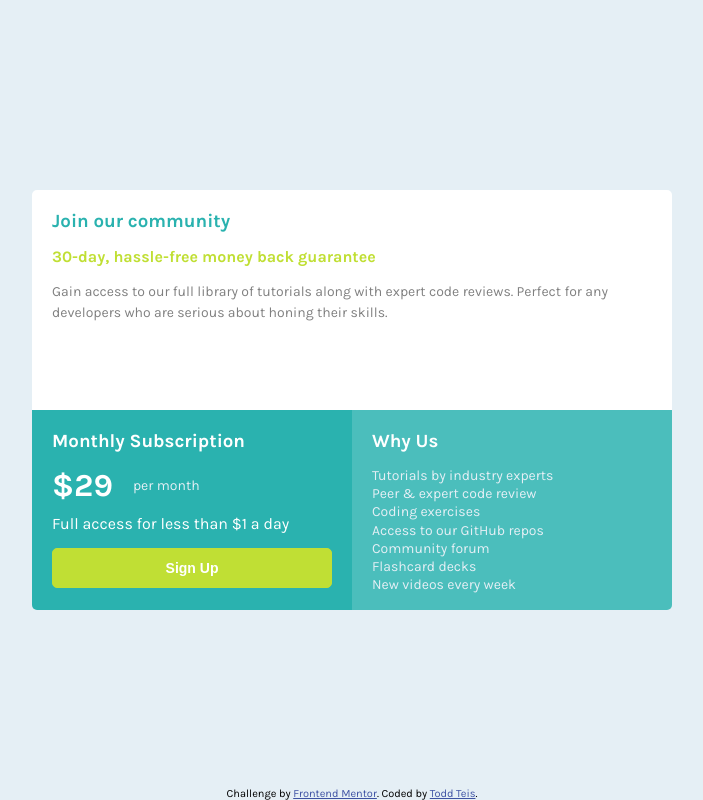
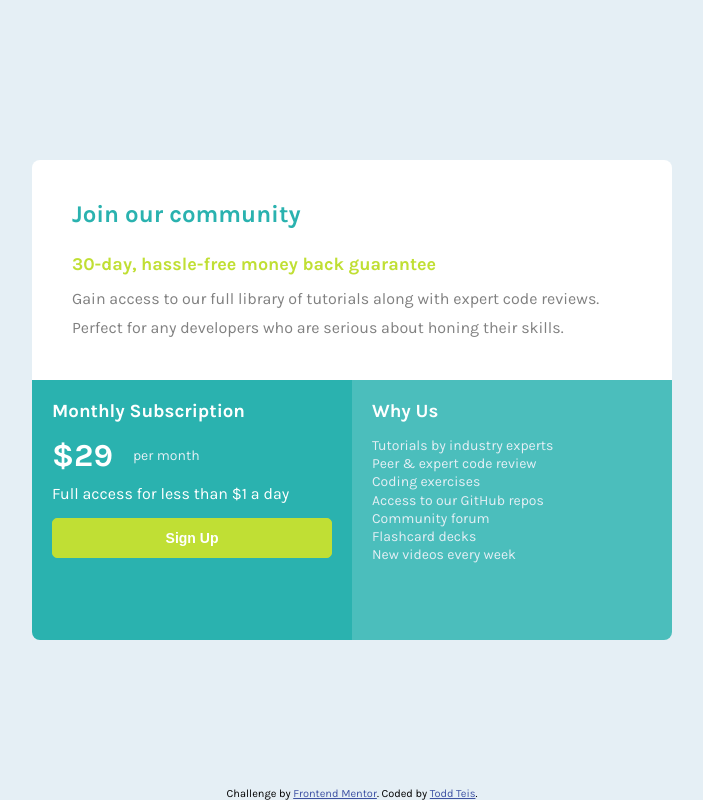
Before and after one commit to toddteis/Single-Price-Grid-Component, a plain HTML site: page index.html in a window 1280 px wide. Shown: the whole page, without its empty margins (288-991 px from the left). Drawn offline with Linux system fonts and the light colour scheme.

Commit message:
Adjusted content in Header section for over 640px widths.

```diff
--- a/css/styles.css
+++ b/css/styles.css
@@ -36,7 +36,7 @@
     height: 220px;
     background-color: white;
     padding: 20px;
-    border-radius: 5px 5px 0 0;
+    border-radius: 8px 8px 0 0;
  }
 
  .header h3 {
@@ -117,7 +117,7 @@
     width: 320px;
     height: 200px;
     background-color: var(--cyan-light);
-    border-radius: 0 0 5px 5px;
+    border-radius: 0 0 8px 8px;
     color:var(--light-gray);
  }
 
@@ -155,13 +155,32 @@ footer {
 @media screen and (min-width: 640px) {
     .header {
         width: 640px;
+        padding: 40px;
     }
 
+    .header h3 {
+        font-size: 24px;
+         margin-bottom: 25px;
+     }
+
+     .header h4 {
+         font-size: 18px;
+         font-weight: 700;
+         margin-bottom: 10px;
+     }
+
+     .header p {
+         font-size: 16px;
+         line-height: 1.8;
+     }
+
     .cta {
-        border-radius: 0 0 0 5px;
+        border-radius: 0 0 0 8px;
+        height: 260px;
     }
 
     .about {
-        border-radius: 0 0 5px 0;
+        border-radius: 0 0 8px 0;
+        height: 260px;
     }
 }
```
